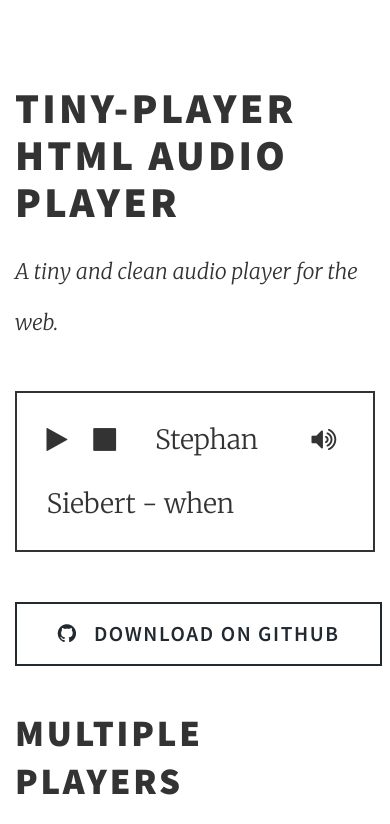
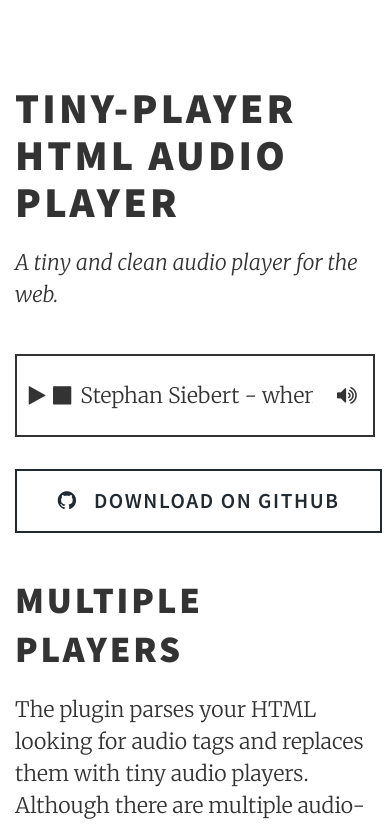
Before and after one commit to Irubataru/tiny-html-audio-player, a plain HTML site: page index.html in a window 390 px wide. Shown: the top 824 px of the page. Drawn offline with nearby package versions, Linux system fonts and the light colour scheme.

Commit message:
Updated to v.0.1.1

```diff
--- a/css/main.css
+++ b/css/main.css
@@ -5,7 +5,7 @@
 pre, a, abbr, acronym, address, big, cite,
 code, del, dfn, em, img, ins, kbd, q, s, samp,
 small, strike, strong, sub, sup, tt, var, b,
-u, i, center, dl, dt, dd, ol, ul, li, fieldset,
+u, i, center, dl, dt, dd, ol, fieldset,
 form, label, legend, table, caption, tbody,
 tfoot, thead, tr, th, td, article, aside,
 canvas, details, embed, figure, figcaption,
@@ -27,7 +27,7 @@
   font-family: "Merriweather", Georgia, serif;
   font-weight: 300;
   font-size: 1rem;
-  line-height: 2.375;
+  line-height: 1.5;
 }
 
 h1, h2, h3, h4, h5, h6 {
@@ -36,6 +36,10 @@
   line-height: 1.5;
   letter-spacing: 0.075em;
   text-transform: uppercase;
+  margin: 0 0 1rem 0;
+}
+
+p {
   margin: 0 0 1rem 0;
 }
 
@@ -110,10 +114,6 @@
   position: relative;
 }
 
-.icon:hover {
-  color: #18bfef;
-}
-
 .icon:before {
     -moz-osx-font-smoothing: grayscale;
     -webkit-font-smoothing: antialiased;
--- a/css/tinyPlayer.css
+++ b/css/tinyPlayer.css
@@ -1,5 +1,5 @@
 /**
- * tiny-player v.0.1.0
+ * tiny-player v.0.1.1
  * irubataru.com
  *
  * Copyright (c) 2018 Jonas Rylund Glesaaen
@@ -12,31 +12,39 @@
   border: 0.2ex solid;
 }
 
-.iru-tiny-player .song {
-  margin: 1ex 2ex;
+.iru-tiny-player .song-main-info {
+  margin: 2ex 2ex;
   font-size: 1.25rem;
+  display: flex;
+  align-items: center;
 }
 
-.iru-tiny-player .song-info {
-  margin: 1ex 1ex;
-  position: absolute;
-  font-size: 1.25rem;
-  right: 0;
-  top: 0;
-}
-
-.iru-tiny-player .song-info .song-timer{
-  margin: 0ex 1ex;
-  display: inline-block;
+@media screen and (max-width: 480px) {
+  .iru-tiny-player .song-main-info {
+    margin: 2ex 1ex;
+    font-size: 1rem;
+  }
 }
 
 .iru-tiny-player .icon {
   margin-right: 1ex;
-  display: inline-block;
   min-width: 1.5rem;
+  flex-basis: 1.5rem;
   text-decoration: none;
   border-bottom: none;
   position: relative;
+}
+
+.iru-tiny-player .icon:hover {
+  color: #18bfef;
+}
+
+@media screen and (max-width: 480px) {
+  .iru-tiny-player .icon {
+    margin-right: 0.25ex;
+    min-width: 1rem;
+    flex-basis: 1rem;
+  }
 }
 
 .iru-tiny-player .icon:before {
@@ -48,13 +56,25 @@
     text-transform: none !important;
 }
 
-.iru-tiny-player .icon.fa-stop {
+.iru-tiny-player .song-main-info .icon.fa-stop {
   margin-right: 2ex;
 }
 
-.iru-tiny-player .song .song-timer {
-  font-size: 1.25rem;
-  float: right;
+@media screen and (max-width: 480px) {
+  .iru-tiny-player .song-main-info .icon.fa-stop {
+    margin-right: 0.5ex;
+  }
+}
+
+.iru-tiny-player .song-main-info .song-timer {
+  margin: 0ex 1ex;
+  white-space: nowrap;
+}
+
+.iru-tiny-player .song-main-info .song-title {
+  flex-grow: 1;
+  white-space: nowrap;
+  overflow: hidden;
 }
 
 .iru-tiny-player .song-progress {
@@ -119,9 +139,16 @@
 }
 
 .iru-tiny-player .icon.fa-times {
-  margin: 1ex 2ex;
+  margin: 2ex 2.5ex;
   position: absolute;
   font-size: 1.25rem;
   right: 0;
   top: 0;
 }
+
+@media screen and (max-width: 480px) {
+  .iru-tiny-player .icon.fa-times {
+    margin: 2ex 1.5ex;
+    font-size: 1rem;
+  }
+}
--- a/index.html
+++ b/index.html
@@ -27,17 +27,13 @@
             <source src="audio/when.mp3" type="audio/mpeg">
           </audio>
           <br/>
-        </div>
 
-        <div class="col-md-12">
           <a href="https://github.com/Irubataru/tiny-html-audio-player">
           <button>
             <span class="icon fa-github"></span>
             Download on GitHub
           </button></a>
-        </div>
 
-        <div class="col-md-12">
           <h2>Multiple players</h2>
           <p>
             The plugin parses your HTML looking for audio tags and replaces them
@@ -108,7 +104,7 @@
 
           <h2>License</h2>
 
-          <code><pre>    MIT License
+          <code><pre class="language-text">  MIT License
   Copyright (c) 2018 Jonas Rylund Glesaaen
 
   Permission is hereby granted, free of charge, to any person obtaining a copy
--- a/js/tinyPlayer.js
+++ b/js/tinyPlayer.js
@@ -1,5 +1,5 @@
 /**
- * tiny-player v.0.1.0
+ * tiny-player v.0.1.1
  * irubataru.com
  *
  * Copyright (c) 2018 Jonas Rylund Glesaaen
@@ -38,6 +38,7 @@
           this._playlist = playlist;
           this._index = 0;
           this._mouse_down = false;
+          this._animation_timestamp = 0;
           this.ns = irubataru.tinyPlayer;
         }
 
@@ -148,7 +149,7 @@
          * Update the player visuals to reflect the current position in the
          * current song.
          */
-        step() {
+        step(timestamp) {
           var self = this;
           var ns = this.ns;
 
@@ -163,6 +164,14 @@
 
           html_elem.find(".song-progress").css("width", (((seek / sound.duration())) *
             100 || 0) + "%");
+
+          var title = html_elem.find(".song-title");
+
+          if ((title.prop("scrollWidth") > (title.width() + 1)) && (timestamp > (self._animation_timestamp + 500))) {
+            var title_string = title.html();
+            title.html(title_string[1] + title_string.substr(2, title_string.length - 1) + title_string[0]);
+            self._animation_timestamp = timestamp;
+          }
 
           // If the sound is still playing, continue stepping.
           if (sound.playing()) {
@@ -227,12 +236,11 @@
         return $("<div>")
           .addClass("iru-tiny-player")
           .append($("<div>").addClass("song-progress"))
-          .append(
-            $("<div>").html(title).addClass("song")
-            .prepend($('<div class="icon fa-stop">'))
-            .prepend($('<div class="icon fa-play">'))
-            .prepend($('<div class="icon fa-pause">').hide()))
-          .append($("<div>").addClass("song-info")
+          .append($("<div>").addClass("song-main-info")
+            .append($('<div class="icon fa-play">'))
+            .append($('<div class="icon fa-pause">').hide())
+            .append($('<div class="icon fa-stop">'))
+            .append($('<div class="song-title">').html(title + "  "))
             .append($('<div>').addClass("song-timer"))
             .append($('<div class="icon fa-volume-up">')))
           .append($("<div>").addClass("song-volume-control").hide()
@@ -298,6 +306,8 @@
                 self.duration()));
               song_elem.find(".song-progress").css("width", "0%");
 
+              song_elem.find(".song-title").html(song.title + "  ");
+
               song_elem.find(".fa-pause").hide();
               song_elem.find(".fa-play").show();
             },
@@ -311,6 +321,8 @@
               song_elem.find(".song-timer").html(ns._formatTime(
                 self.duration()));
               song_elem.find(".song-progress").css("width", "0%");
+
+              song_elem.find(".song-title").html(song.title + "  ");
 
               song_elem.find(".fa-pause").hide();
               song_elem.find(".fa-play").show();
```
Lines whose indentation alone changed are shown as unchanged.
